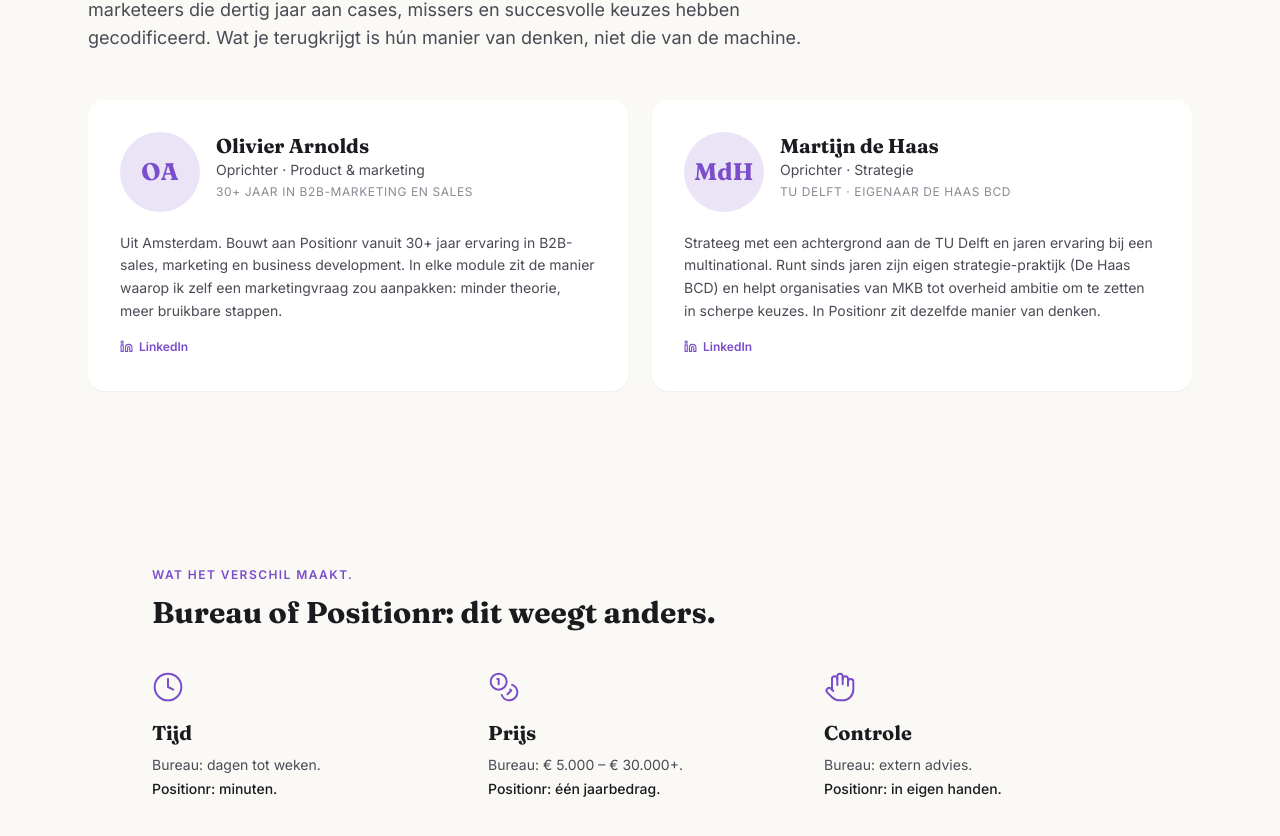
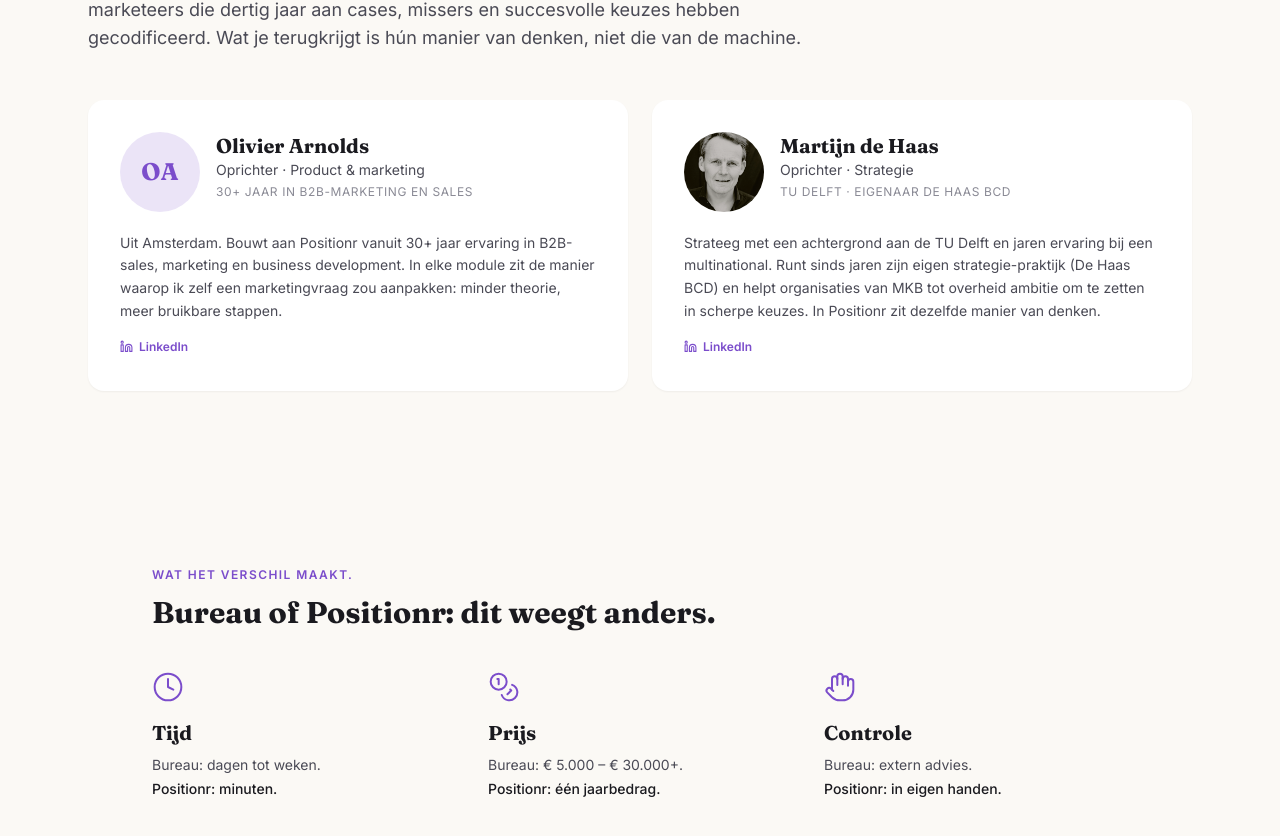
Before and after one commit to oarnolds/positionr-app, a Next.js app: page / in a window 1280 px wide. Shown: the part 3829-4665 px from the top of the page. Built offline with nearby package versions, Linux system fonts and the light colour scheme.

Commit message:
content(marketing): echte foto van Martijn in oprichters-sectie

```diff
--- a/app/(marketing)/_home/founders.tsx
+++ b/app/(marketing)/_home/founders.tsx
@@ -42,7 +42,7 @@ const FOUNDERS: readonly Founder[] = [
     intro:
       "Strateeg met een achtergrond aan de TU Delft en jaren ervaring bij een multinational. Runt sinds jaren zijn eigen strategie-praktijk (De Haas BCD) en helpt organisaties van MKB tot overheid ambitie om te zetten in scherpe keuzes. In Positionr zit dezelfde manier van denken.",
     linkedInUrl: "https://www.linkedin.com/in/dehaasmartijn/",
-    photoSrc: null,
+    photoSrc: "/founders/martijn.png",
   },
 ];
 
```
Also changed, not shown: public/founders/martijn.png (added).
